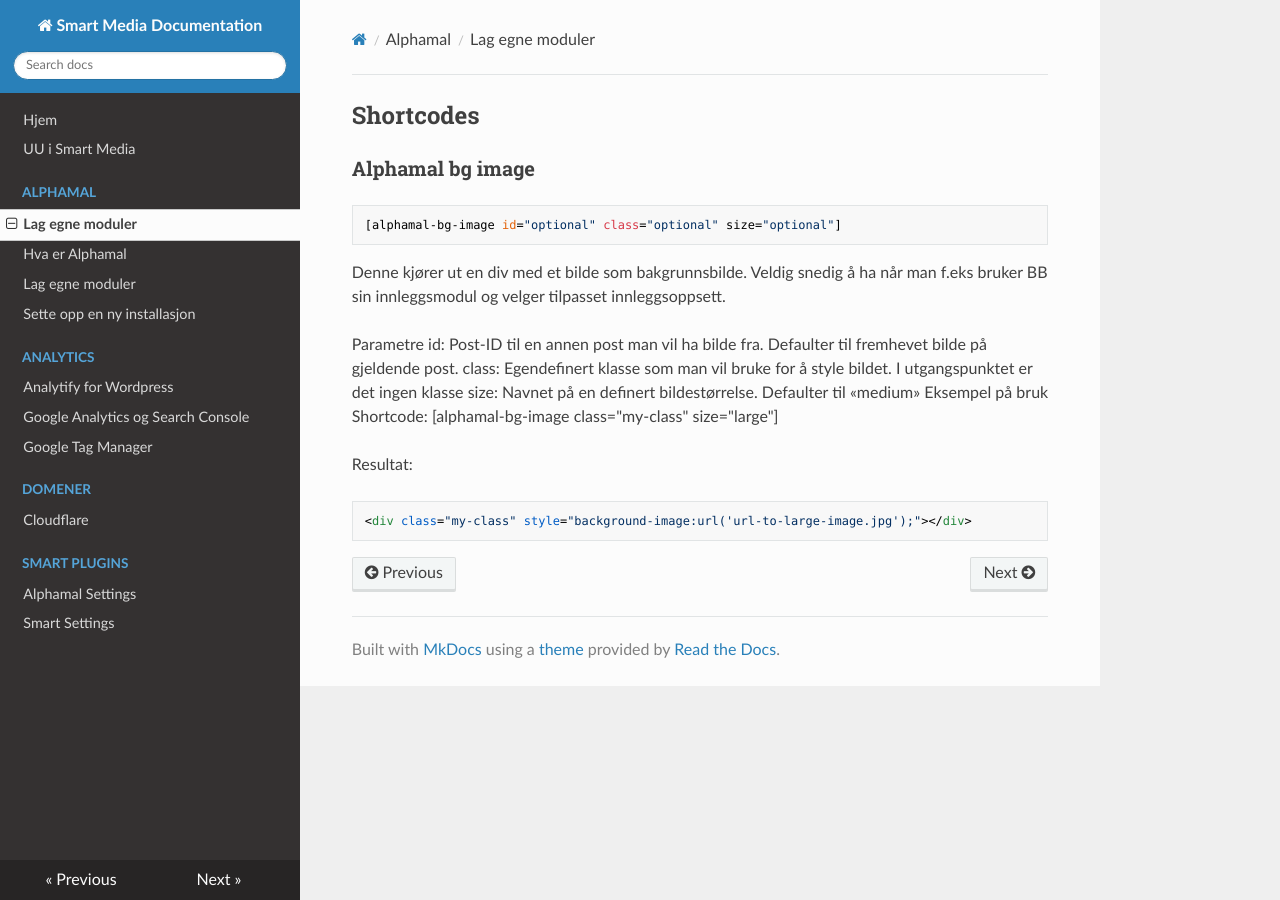
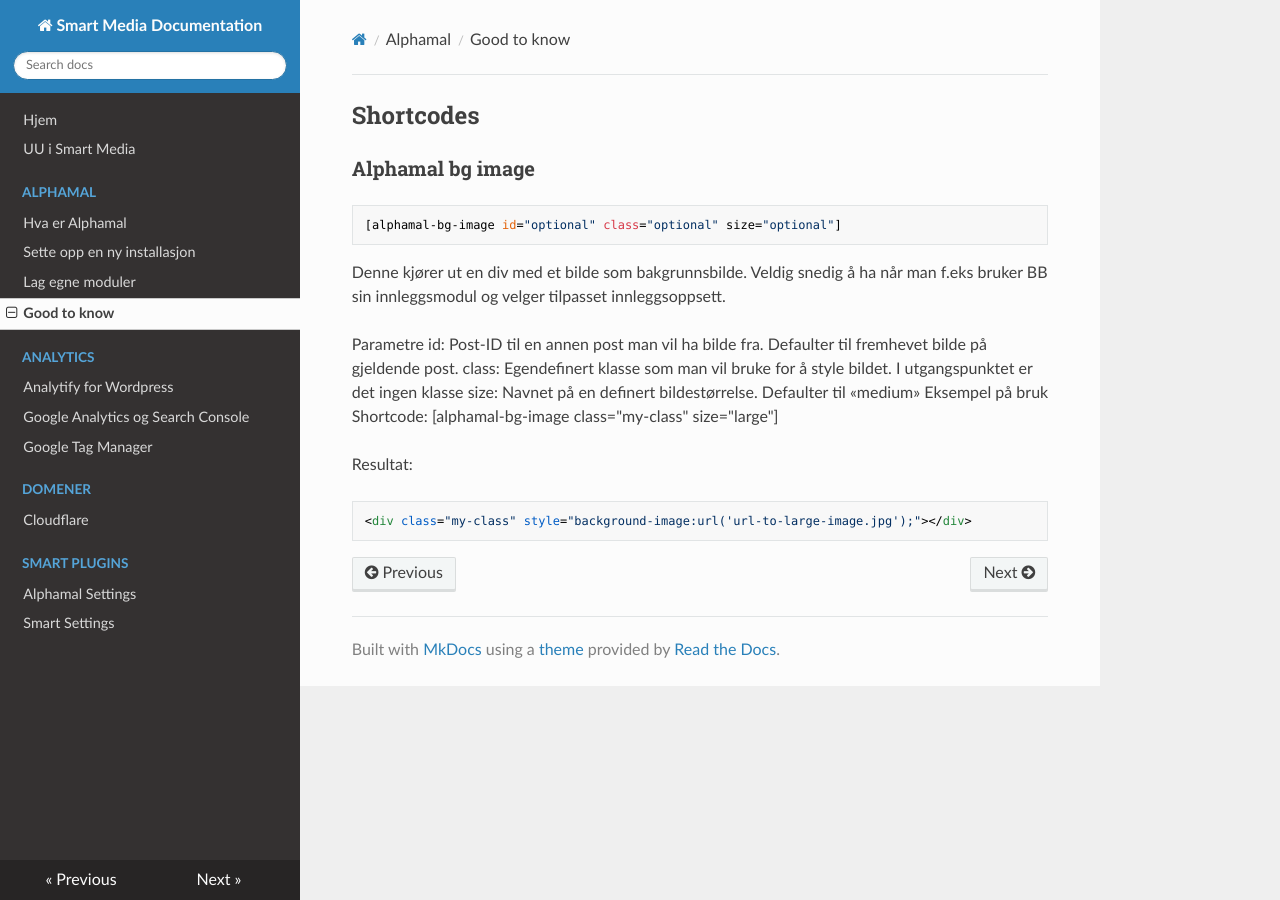
Before and after one commit to smasAS/readthedocs, an MkDocs documentation site: the page built from docs/Alphamal/4-good-to-know.md, in a window 1280 px wide. Built offline with MkDocs 1.6.1, drawn with Linux system fonts in a browser that asks for light colours; nearby versions of some CDN libraries.

Commit message:
alphamal docs eod

```diff
--- a/docs/Alphamal/good-to-know.md
+++ b/docs/Alphamal/4-good-to-know.md
@@ -1,5 +1,5 @@
 ---
-title: Lag egne moduler
+title: Good to know
 ---
 
 # Shortcodes
```
Also changed, not shown: docs/Alphamal/1-hva-er-alphamal.md (renamed from docs/Alphamal/hva-er-alphamal.md), docs/Alphamal/2-sette-opp-installasjon.md (renamed from docs/Alphamal/sette-opp-installasjon.md), docs/Alphamal/3-lag-egne-moduler.md (renamed from docs/Alphamal/lag-egne-moduler.md).
